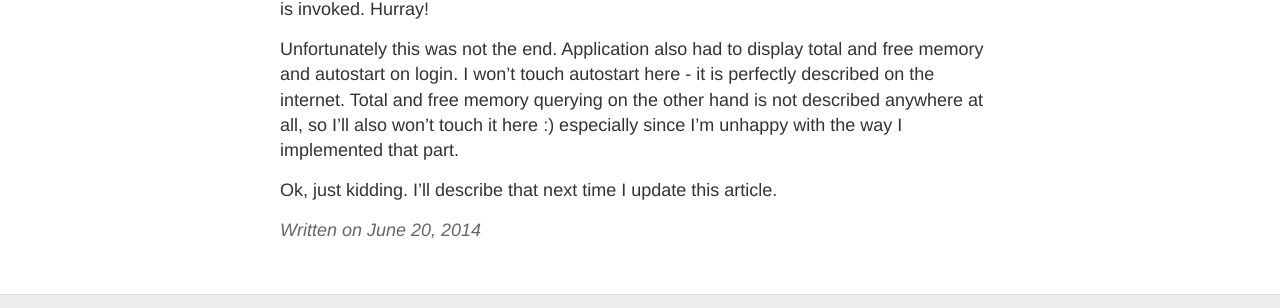
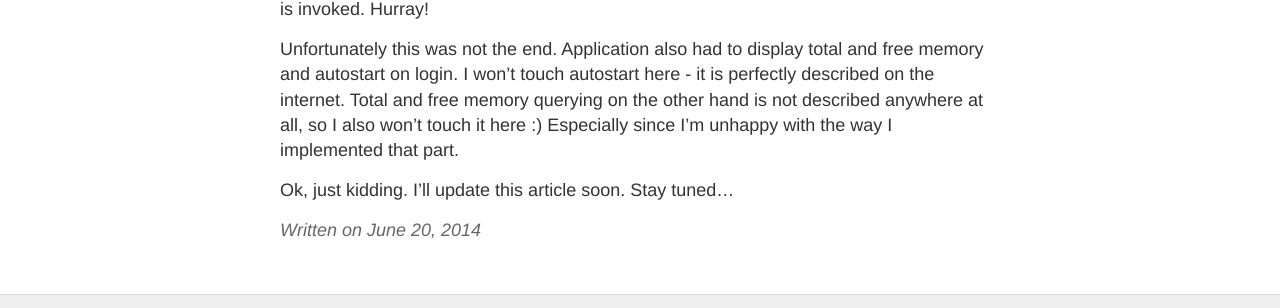
Before and after one commit to golopupinsky/golopupinsky.github.io, a Jekyll site: the page built from _posts/2014-6-20-Memory-Purge.md, in a window 1280 px wide. Shown: the part 1015-1323 px from the top of the page. Built offline with Jekyll 4.4.1, drawn with Linux system fonts in a browser that asks for light colours.

Commit message:
article minor fixes

```diff
--- a/_posts/2014-6-20-Memory-Purge.md
+++ b/_posts/2014-6-20-Memory-Purge.md
@@ -16,7 +16,7 @@ Second, the Swift, language that was released before its standart library and ev
 
 Third major issue I faced was 10.9 (Mavericks) OS X update that started requiring super user privileges for "purge" command. So I either had to ask password every time user invokes memory cleaning from my app or implement memory cleaning without calling purge (by means of allocating small memory chunks which extrude cached memory).
 First option was not even considered and second one was declined after a bit of testing. Eventually I came up with third option: modifying sudoers file. That also requires root privs but luckily only once.
-That's actually a very bad practice since breaking sudoers file may cause some [troubles]((http://astrails.com/blog/2009/9/29/how-to-fix-a-hosed-etc-sudoers-file-on-mac-osx)) but sometimes you just don't have other choice.
+That's actually a very bad practice since breaking sudoers file may cause some [troubles](http://astrails.com/blog/2009/9/29/how-to-fix-a-hosed-etc-sudoers-file-on-mac-osx) but sometimes you just don't have other choice.
 The way I update sudoers is probably the safest. Here it is:
 
 1. Copy sudoers to temporary directory
@@ -29,6 +29,7 @@ After sudoers file is updated there's no need to enter root password every time
 Unfortunately this was not the end.
 Application also had to display total and free memory and autostart on login.
 I won't touch autostart here - it is perfectly described on the internet.
-Total and free memory querying on the other hand is not described anywhere at all, so I'll also won't touch it here :) especially since I'm unhappy with the way I implemented that part.
+Total and free memory querying on the other hand is not described anywhere at all, so I also won't touch it here :)
+Especially since I'm unhappy with the way I implemented that part.
 
-Ok, just kidding. I'll describe that next time I update this article.
+Ok, just kidding. I'll update this article soon. Stay tuned...
```
